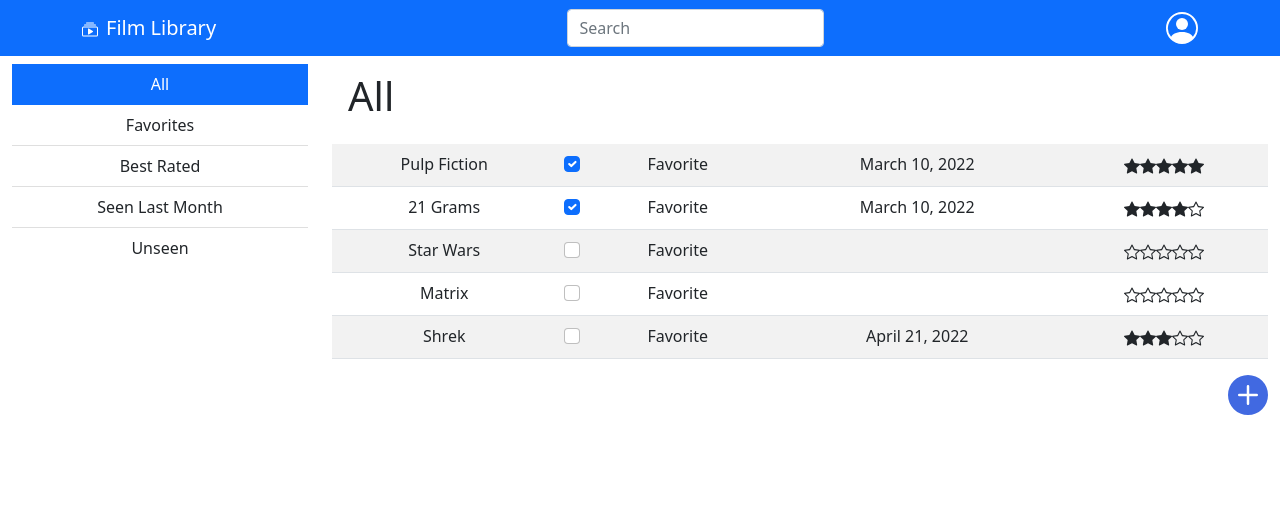
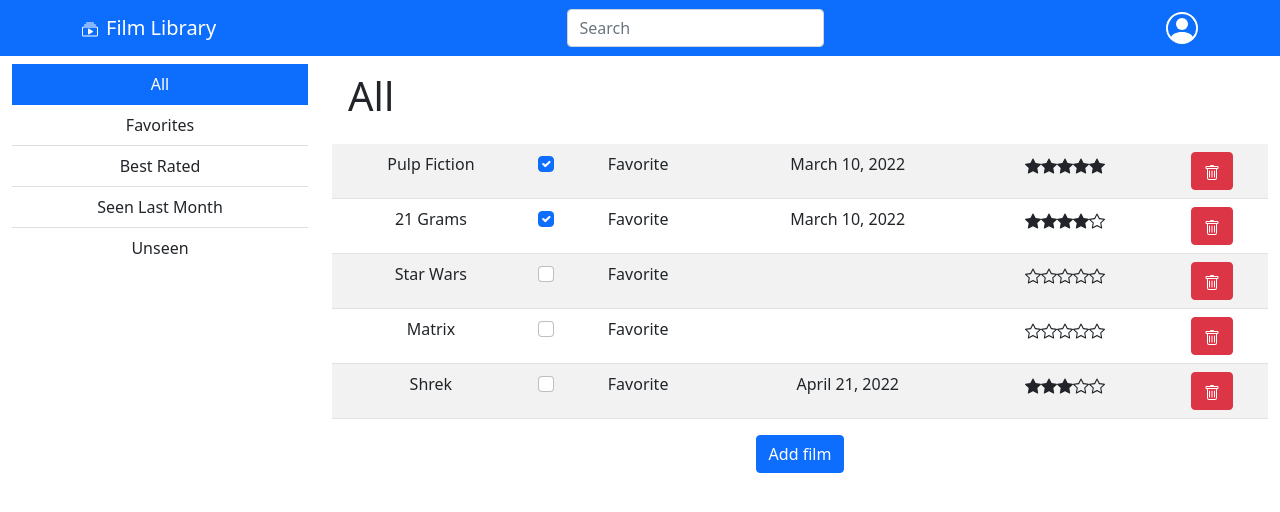
Before and after one commit to jandvanegas/msc-polito-webapp-biglab1, a React (Create React App) app in the folder biglab1/: page / in a window 1280 px wide. Shown: the top 512 px of the page. Built offline with nearby package versions, Linux system fonts and the light colour scheme.

Commit message:
added: delete film && base code for add film

```diff
--- a/biglab1/src/App.js
+++ b/biglab1/src/App.js
@@ -5,7 +5,7 @@ import Body from "./Components/Body";
 import dayjs from "dayjs";
 import { useState } from "react";
 
-const films = [
+const filmsLibrary = [
 	{
 		id: 1,
 		title: "Pulp Fiction",
@@ -45,10 +45,22 @@ const films = [
 
 function App() {
 	const [open, setOpen] = useState(false);
+	const [films, setFilms] = useState(filmsLibrary);
+	const deleteFilm = (filmID) => {
+		setFilms((oldFilms) => oldFilms.filter((film) => film.id !== filmID));
+	};
+	const addFilm = (film) => {
+		setFilms((oldFilms) => [...oldFilms, film]);
+	};
 	return (
 		<div className="App">
 			<Navigation open={open} setOpen={setOpen} />
-			<Body films={films} open={open} />
+			<Body
+				films={films}
+				open={open}
+				addFilm={addFilm}
+				deleteFilm={deleteFilm}
+			/>
 		</div>
 	);
 }
--- a/biglab1/src/Components/AddFilm.js
+++ b/biglab1/src/Components/AddFilm.js
@@ -1,10 +1,74 @@
-import { PlusCircleFill } from "react-bootstrap-icons";
+import { useState } from "react";
+import { Form, Button } from "react-bootstrap";
+import dayjs from "dayjs";
 
-function AddFilm() {
+function AddFilm(props) {
+	const [showForm, setShowForm] = useState(false);
+	return showForm ? (
+		<FilmForm addFilm={props.addFilm} />
+	) : (
+		<Button onClick={() => setShowForm(true)}>Add film</Button>
+	);
+}
+
+function FilmForm(props) {
+	const [id, setId] = useState("");
+	const [title, setTitle] = useState("");
+	const [favorite, setFavorite] = useState(false);
+	const [watchDate, setWatchDate] = useState(dayjs());
+	const [rating, setRating] = useState(0);
+
 	return (
-		<a href="#All">
-			<PlusCircleFill color="royalblue" size={40} />
-		</a>
+		<Form>
+			<Form.Group>
+				<Form.Label>ID</Form.Label>
+				<Form.Control
+					type="number"
+					value={id}
+					onChange={(event) => setId(event.target.value)}
+				/>
+			</Form.Group>
+
+			<Form.Group>
+				<Form.Label>Film Title</Form.Label>
+				<Form.Control
+					type="text"
+					value={title}
+					onChange={(event) => setTitle(event.target.value)}
+				/>
+			</Form.Group>
+
+			<Form.Group>
+				<Form.Label>Watch Date</Form.Label>
+				<Form.Control
+					type="date"
+					value={watchDate.format("YYYY-MM-DD")}
+					onChange={(event) => setWatchDate(event.target.value)}
+				/>
+			</Form.Group>
+
+			<Form.Group>
+				<Form.Label>Rating</Form.Label>
+				<Form.Control
+					type="number"
+					value={rating}
+					onChange={(event) => setRating(event.target.value)}
+				/>
+			</Form.Group>
+
+			<Form.Group>
+				<Form.Label>Favorite</Form.Label>
+				<Form.Check
+					type="checkbox"
+					value={favorite}
+					onChange={(event) => setFavorite(event.target.value)}
+				/>
+			</Form.Group>
+
+			<Button type="submit" className="my-3">
+				Save
+			</Button>
+		</Form>
 	);
 }
 
--- a/biglab1/src/Components/Body.js
+++ b/biglab1/src/Components/Body.js
@@ -15,12 +15,12 @@ function Body(props) {
 					<div className="d-flex justify-content-start m-3">
 						<h1>{filterSelected}</h1>
 					</div>
-					<Films films={props.films} filterSelected={filterSelected} />
-				</Col>
-			</Row>
-			<Row>
-				<Col className="d-flex col-12 justify-content-end">
-					<AddFilm />
+					<Films
+						films={props.films}
+						deleteFilm={props.deleteFilm}
+						filterSelected={filterSelected}
+					/>
+					<AddFilm addFilm={props.addFilm} />
 				</Col>
 			</Row>
 		</Container>
--- a/biglab1/src/Components/Films.js
+++ b/biglab1/src/Components/Films.js
@@ -1,7 +1,8 @@
-import { Table } from "react-bootstrap";
+import { Table, Button } from "react-bootstrap";
 import { CheckBoxActive, CheckBoxNotActive } from "./CheckBox";
 import RatingStars from "./RatingStars";
 import dayjs from "dayjs";
+import { Trash } from "react-bootstrap-icons";
 
 function Films(props) {
 	return (
@@ -26,7 +27,7 @@ function Films(props) {
 						}
 					})
 					.map((film) => (
-						<FilmRow film={film} key={film.id} />
+						<FilmRow film={film} key={film.id} deleteFilm={props.deleteFilm} />
 					))}
 			</tbody>
 		</Table>
@@ -36,7 +37,8 @@ function Films(props) {
 function FilmRow(props) {
 	return (
 		<tr>
-			<FilmData film={props.film}></FilmData>
+			<FilmData film={props.film} />
+			<FilmAction film={props.film} deleteFilm={props.deleteFilm} />
 		</tr>
 	);
 }
@@ -64,4 +66,19 @@ function FilmData(props) {
 	);
 }
 
+function FilmAction(props) {
+	return (
+		<td>
+			<Button
+				variant="danger"
+				onClick={() => {
+					props.deleteFilm(props.film.id);
+				}}
+			>
+				<Trash />
+			</Button>
+		</td>
+	);
+}
+
 export default Films;
```
Also changed, not shown: 1 other file (tests, documents, lock files or other folders).
